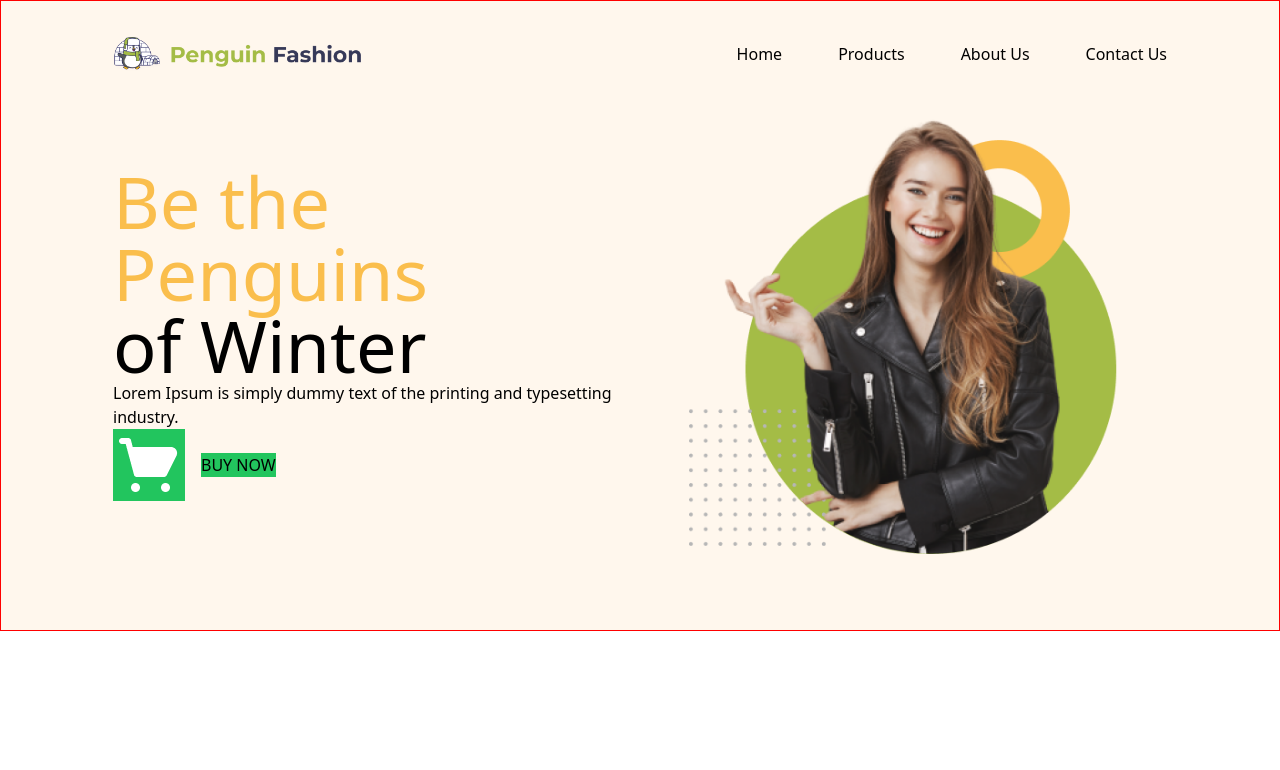
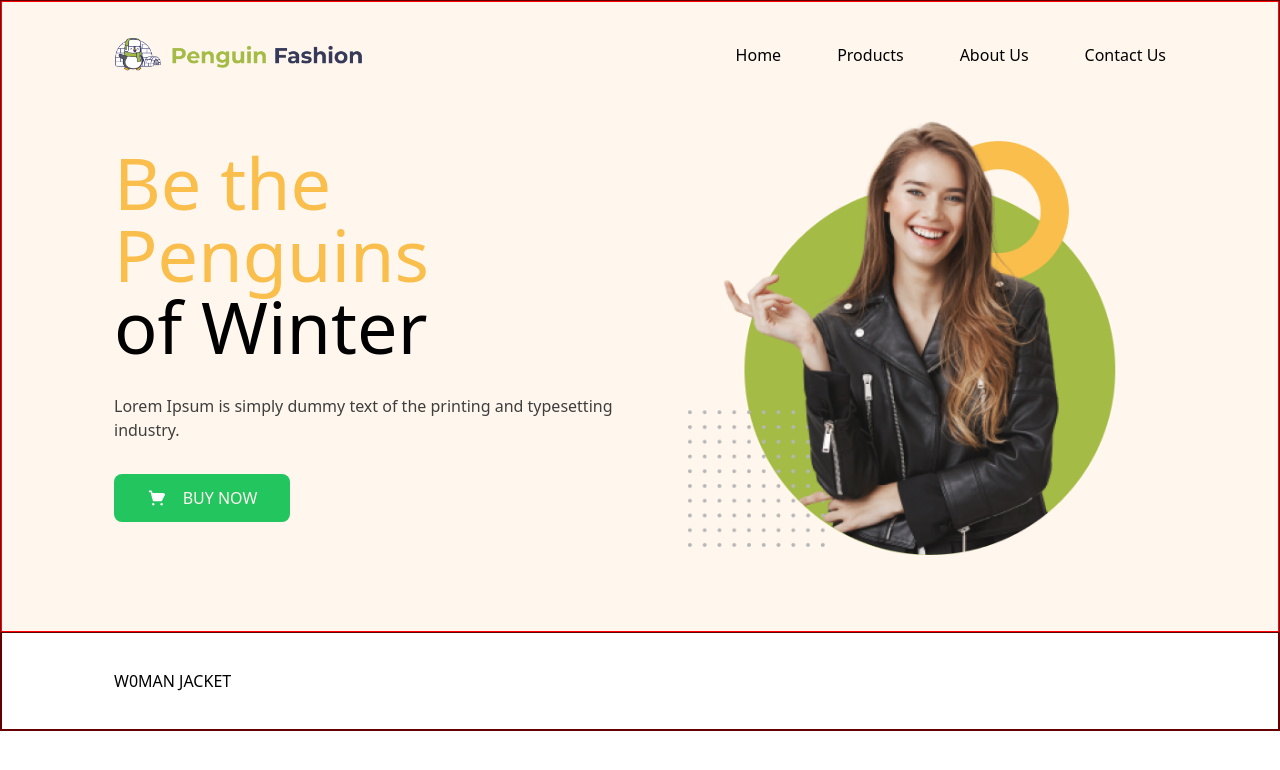
Before and after one commit to moudud-hoq/Penguin-Fashion, a plain HTML site: page index.html in a window 1280 px wide. Drawn offline with nearby package versions, Linux system fonts and the light colour scheme.

Commit message:
Header Skeleton Done

```diff
--- a/index.html
+++ b/index.html
@@ -13,16 +13,23 @@
     <title>Penguin Fashion With Tailwind</title>
     <style>
         body {
+            border: 1px solid rgb(102, 0, 0);
+        }
+
+        header {
             border: 1px solid red;
         }
+
+        main {border: 1px solid rgb(102, 0, 0);}
     </style>
 </head>
 
 <body>
+    <!-- Header Section -->
     <header class="bg-orange-50 px-28 py-9 ">
-        <div class="w-full flex justify-between items-center ">
-            <div class="w-1/2">
-                <img src="icons/logo.png" width="250px" height="auto">
+        <div class="bg-orange-50 w-full flex justify-between items-center ">
+            <div class="bg-orange-50  w-1/2">
+                <img class="" src="icons/logo.png" width="250px" height="auto">
             </div>
 
             <div class="w-1/2">
@@ -34,26 +41,39 @@
                 </ul>
             </div>
         </div>
-<!-- banner-section  -->
-        <div class="w-full banner my-10 flex items-center">
+
+        <!-- banner-section  -->
+        <div id="home" class="w-full banner my-10 flex items-center">
+
             <!-- banner-text -->
-            <div class="w-1/2">
+            <div class="w-1/2 flex flex-col gap-8">
                 <h1 class="text-7xl font-bebas-neue"><span class="text-[#FABE4C]">Be the Penguins</span> <br>
                     of Winter</h1>
-                <p class="">Lorem Ipsum is simply dummy text of the printing
+                <p class="text-[#3E3E3E]">Lorem Ipsum is simply dummy text of the printing
                     and typesetting industry.</p>
-                <div class="btn flex gap-4 items-center ">
-                    <img class="bg-green-500"src="icons/shopping-cart 1.png">
-                    <p class="uppercase bg-green-500">Buy Now</p>
+
+                <!-- button -->
+                <div class="btn rounded-lg flex items-center justify-center gap-4 bg-green-500 w-44 h-12 px-8">
+                    <img src="icons/shopping-cart 1.png" width="20px" height="auto">
+                    <p class="uppercase text-rose-50">Buy Now</p>
                 </div>
             </div>
 
+            <!-- Banner Image  -->
             <div class="w-1/2 flex items-center justify-center">
                 <img src="images/model.png" class="max-w-full" width="430px" height="auto">
             </div>
 
         </div>
     </header>
+
+    <!-- Start Main Section -->
+    <main class="px-28 py-9">
+        <h1 class="uppercase">W0Man Jacket</h1>
+
+
+    </main>
+
 </body>
 
 </html>
```
